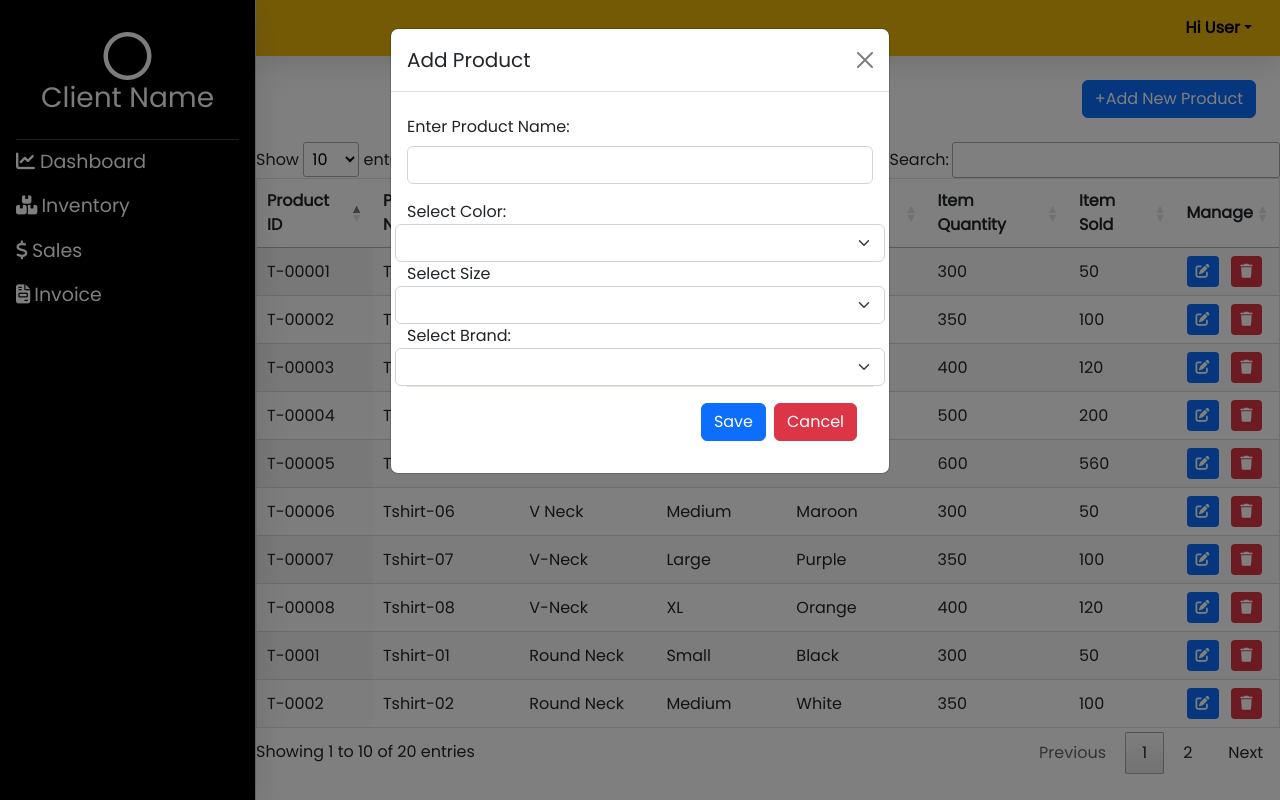
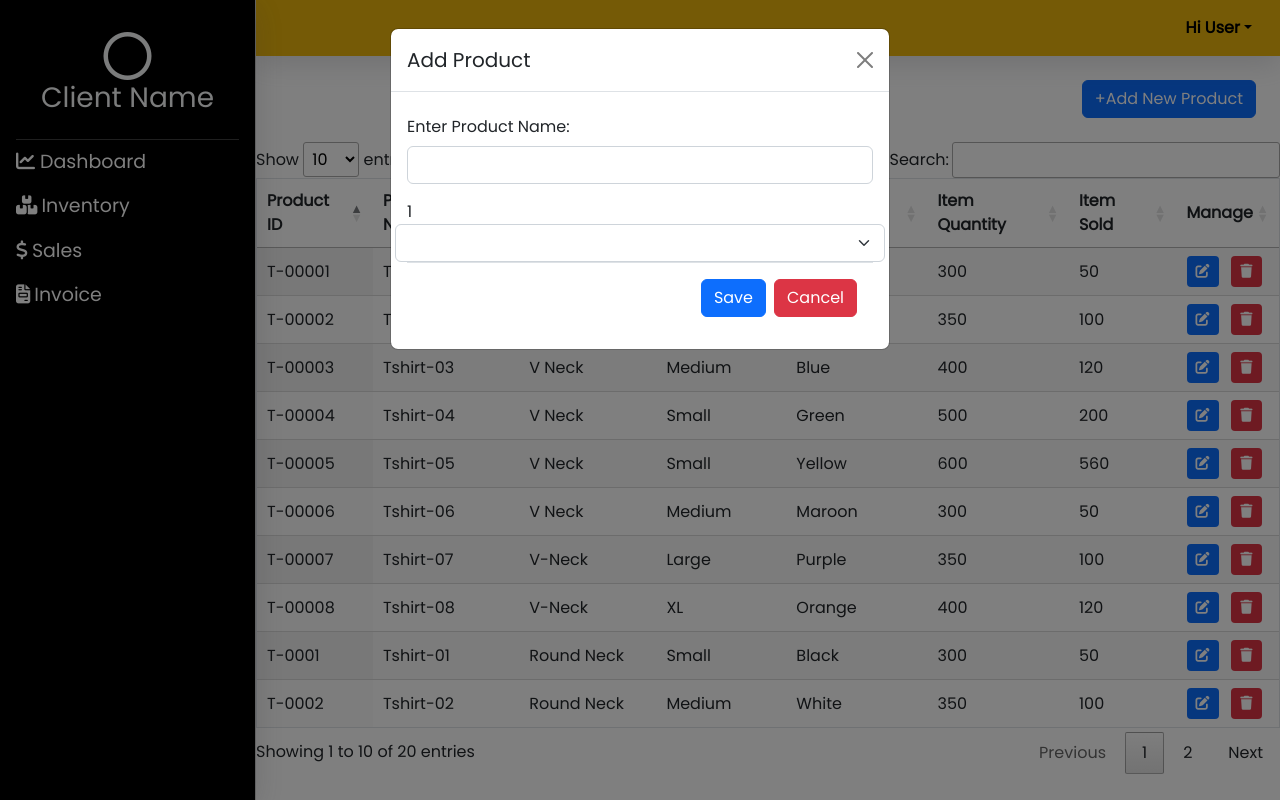
Before and after one commit to faust-jh/Inve_OJT, a PHP site: page /inventory_dashboard/view1.php in a window 1280 px wide, after a click on "+Add New Product". Run offline with PHP 8.4, Linux system fonts and the light colour scheme; tables that the repository leaves empty hold one stand-in row (values such as "Sample post"); some libraries are stand-ins or nearby versions.

Commit message:
Initial Product PHP

```diff
--- a/includes/headerdash.php
+++ b/includes/headerdash.php
@@ -5,15 +5,6 @@ session_start();
 <html lang="en">
 
 <head>
-    <script>
-        function preventBack() {
-            window.history.forward();
-        }
-        setTimeout("preventBack()", 0);
-        window.onunload = function() {
-            null
-        };
-    </script>
     <meta charset="UTF-8">
     <meta http - equiv="X-UA-Compatible" content="IE=edge">
     <meta name="viewport" content="width=device-width, initial-scale=1.0">
--- a/inventory_dashboard/view1.php
+++ b/inventory_dashboard/view1.php
@@ -2,6 +2,22 @@
 include '../includes/headerdash.php';
 include '../includes/navbardash.php';
 include '../includes/sidebardash.php';
+?>
+
+<?php
+$server = "localhost";
+$username = "root";
+$con = mysqli_connect($server, $username);
+if (!$con) {
+    echo ("Can't connect!");
+}
+    mysqli_select_db($con, "inventory_system");
+    $query1 = "SELECT CategoryName FROM item_description
+                    WHERE ItemID = 1";
+    $result = mysqli_query($con, $query1);
+    $count = mysqli_num_rows($result);
+
+    $query2 = "SELECT CategoryName FROM item_description WHERE ItemID = 1";
 ?>
 
 <div class="container p-2">
@@ -19,14 +35,19 @@ include '../includes/sidebardash.php';
         <button type="button" class="btn-close" data-bs-dismiss="modal" aria-label="Close"></button>
       </div>
       <div class="modal-body">
-        <form>
+        <form id="addprod" name="addprod" method="POST" action="addproduct.php" autocomplete="off">
             <div class="mb-3 text-start">
                 <label for="recipient-name" class="col-form-label">Enter Product Name:</label>
                 <input type="text" class="form-control" id="recipient-name">
             </div>
             <div class="row text-start">
 
-         <label for="recipient-name" >Select Color:</label>
+                <label for="recipient-name">
+                    <?php
+                        echo $count;
+                    ?>
+                </label>
+
                 <select class="form-select" aria-label="Default select example">
                     <option selected></option>
                     <option value="1">Blue </option>
@@ -36,36 +57,11 @@ include '../includes/sidebardash.php';
                 </select>
             </div>
 
-<div class="row text-start">
-     <label for="recipient-name" >Select Size</label>
-<select class="form-select" aria-label="Default select example">
-  <option selected></option>
-  <option value="1">Small </option>
-  <option value="2">Medium</option>
-  <option value="3">Large</option>
-  <option value="4">XL</option>
-</select>
-
-</div>
-
-<div class="row text-start">
- <label for="recipient-name" >Select Brand:</label>
-<select class="form-select" aria-label="Default select example">
-  <option selected></option>
-  <option value="1">Bench</option>
-  <option value="2">Penshoppe</option>
-  <option value="3">Blue Corner</option>
-  <option value="4">Nike</option>
-</select>
-
+            <div class="modal-footer">
+                <input type="submit" value="Save" id="saveprod" name="saveprod" class="btn btn-primary">
+                <button type="button" class="btn btn-danger" data-bs-dismiss="modal">Cancel</button>
             </div>
         </form>
-      <div class="modal-footer">
-        <button type="button" class="btn btn-primary" data-bs-dismiss="modal">Save</button>
-        <button type="button" class="btn btn-danger" data-bs-dismiss="modal">Cancel</button>
-      </div>
-
-
             </div>
           </div>
         </div>
```
Also changed, not shown: inventory_dashboard/CRUD/addproduct.php (added, +11 -0 lines). Lines whose indentation alone changed are shown as unchanged.
